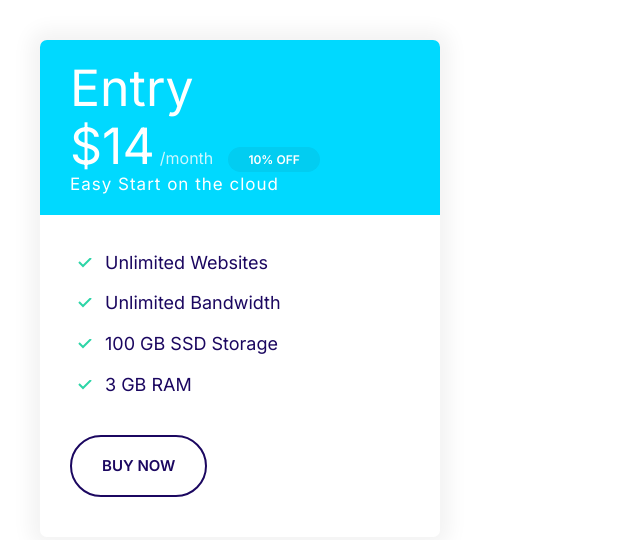
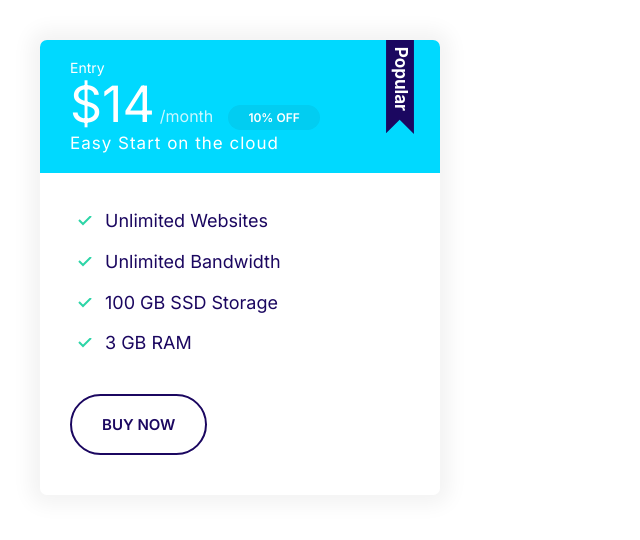
Before and after one commit to Cielo2021/cloud, a plain HTML site: page index.html in a window 1280 px wide. Shown: the whole page, without its empty margins (0-640 px from the left). Drawn offline with Linux system fonts and the light colour scheme.

Commit message:
Added Plan Component

```diff
--- a/css/style.css
+++ b/css/style.css
@@ -339,9 +339,23 @@ a {
     margin-bottom: 2rem;
 }
 
+.plan--popular .card__header {
+    position: relative;
+}
+
+.plan--popular .card__header::before {
+    content: url(../images/popular.svg);
+    width: 40px;
+    display: inline-block;
+    position: absolute;
+    top: -6px;
+    right: 5%;
+
+}
+
 @media screen and (min-width: 1024px) {
     .plan__name {
-        font-size: 5rem;
+        font-size: 1.4rem;
     }
 
     .plan__price {
--- a/index.html
+++ b/index.html
@@ -15,7 +15,7 @@
   </head>
   <body>
     <div style="width: 50%; padding: 4rem">
-      <div class="plan">
+      <div class="plan plan--popular">
         <div class="card card--secondary">
           <header class="card__header">
             <h3 class="plan__name">Entry</h3>
```
Also changed, not shown: images/popular.svg (added).
